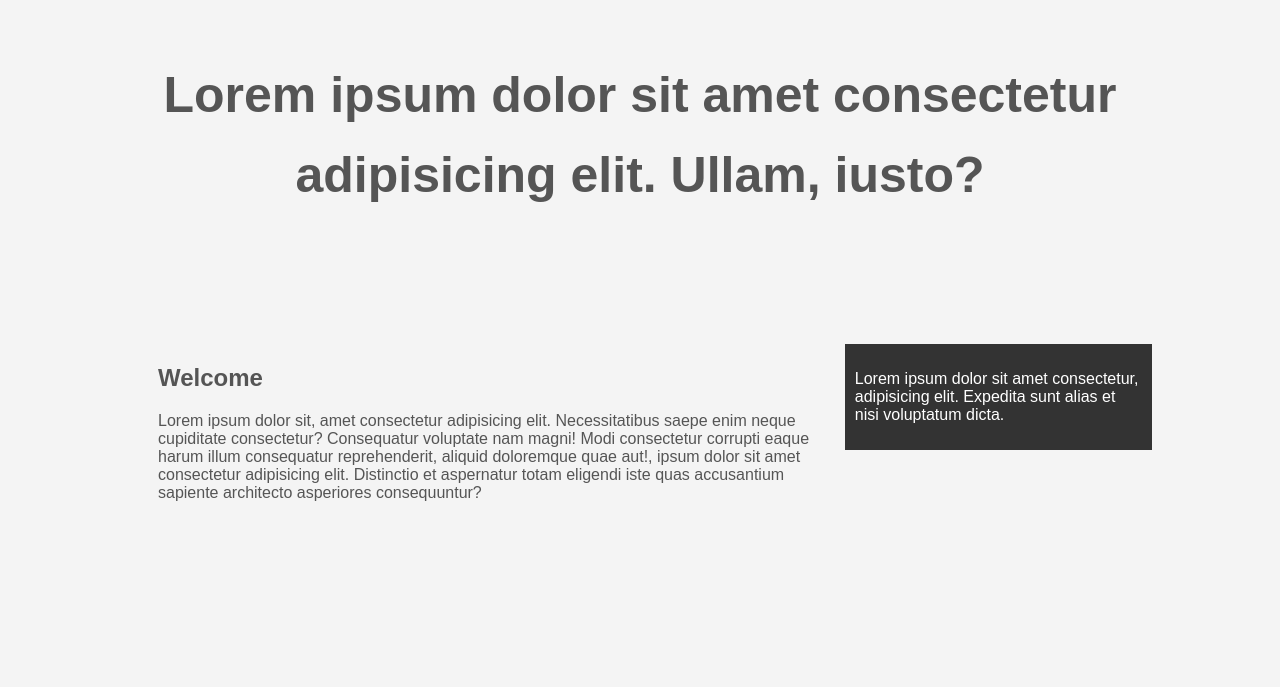
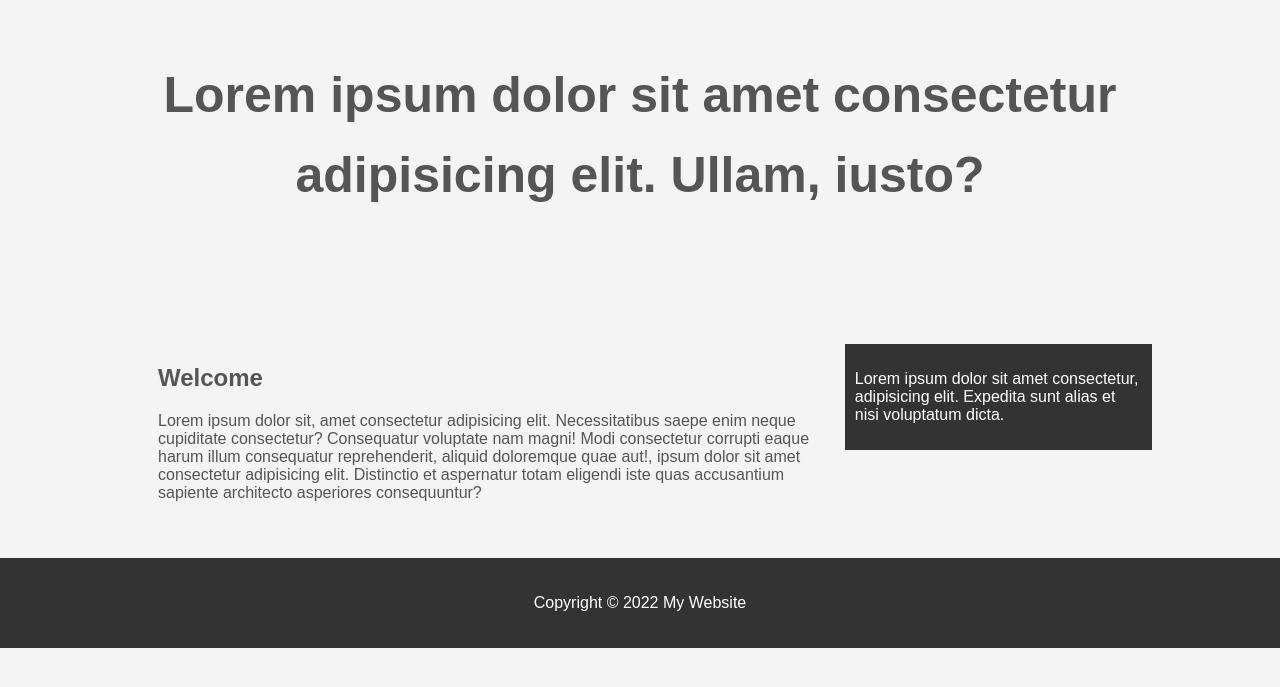
Before and after one commit to ryanmello/css-cc-website, a plain HTML site: page index.html in a window 1280 px wide. Shown: the part 103-790 px from the top of the page. Drawn offline with Linux system fonts and the light colour scheme.

Commit message:
new html

```diff
--- a/index.html
+++ b/index.html
@@ -51,5 +51,8 @@
         </p>
       </aside>
     </div>
+    <footer id="main-footer">
+      <p>Copyright &copy 2022 My Website</p>
+    </footer>
   </body>
 </html>
```
